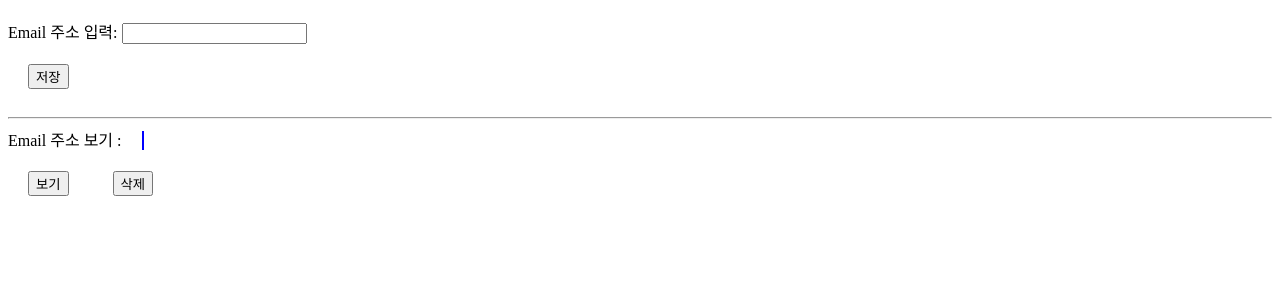
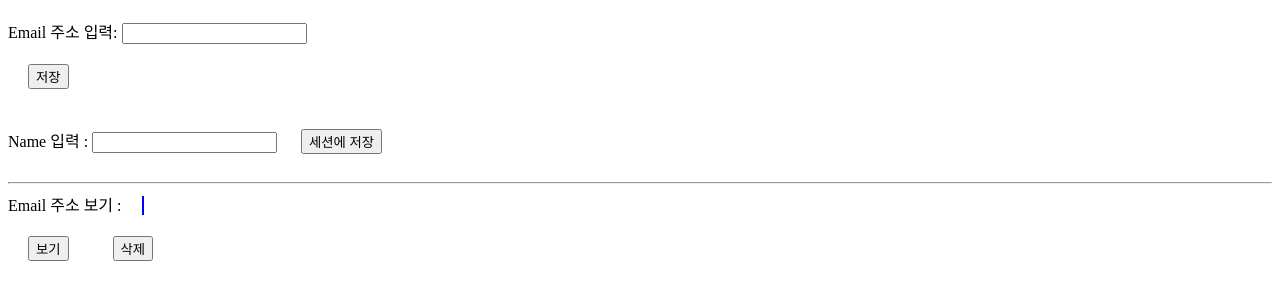
Before and after one commit to areum9203/guitarWeb, a plain HTML site: page html5api/01webstrorage/local_session_storage.html in a window 1280 px wide. Shown: the part 61-360 px from the top of the page. Drawn offline with Linux system fonts and the light colour scheme.

```diff
--- a/html5api/local_session_storage.html
+++ b/html5api/01webstrorage/local_session_storage.html
@@ -16,6 +16,11 @@
     <script>
         window.onload = function () {
             view()
+        }
+        function save_session() {
+            if (! sessionStorage.getItem("name")) {
+                sessionStorage.setItem("name", document.getElementById("nameInput").value);
+            }
         }
         function save() {
             var emailInput = document.getElementById("emailInput");
@@ -58,7 +63,9 @@
 <body>
     <h1>Web Storage</h1>
     Email 주소 입력: <input type="email" id="emailInput"><br/>
-<button onclick="save()" >저장</button>
+    <button onclick="save()" >저장</button> <br />
+    Name 입력 : <input type="text" id="nameInput">
+    <button onclick="save_session()">세션에 저장</button>
     <hr>
     Email 주소 보기 : <span id="emailSpan"></span><br/>
     <button onclick="view()">보기</button>
```
Lines whose indentation alone changed are shown as unchanged.
